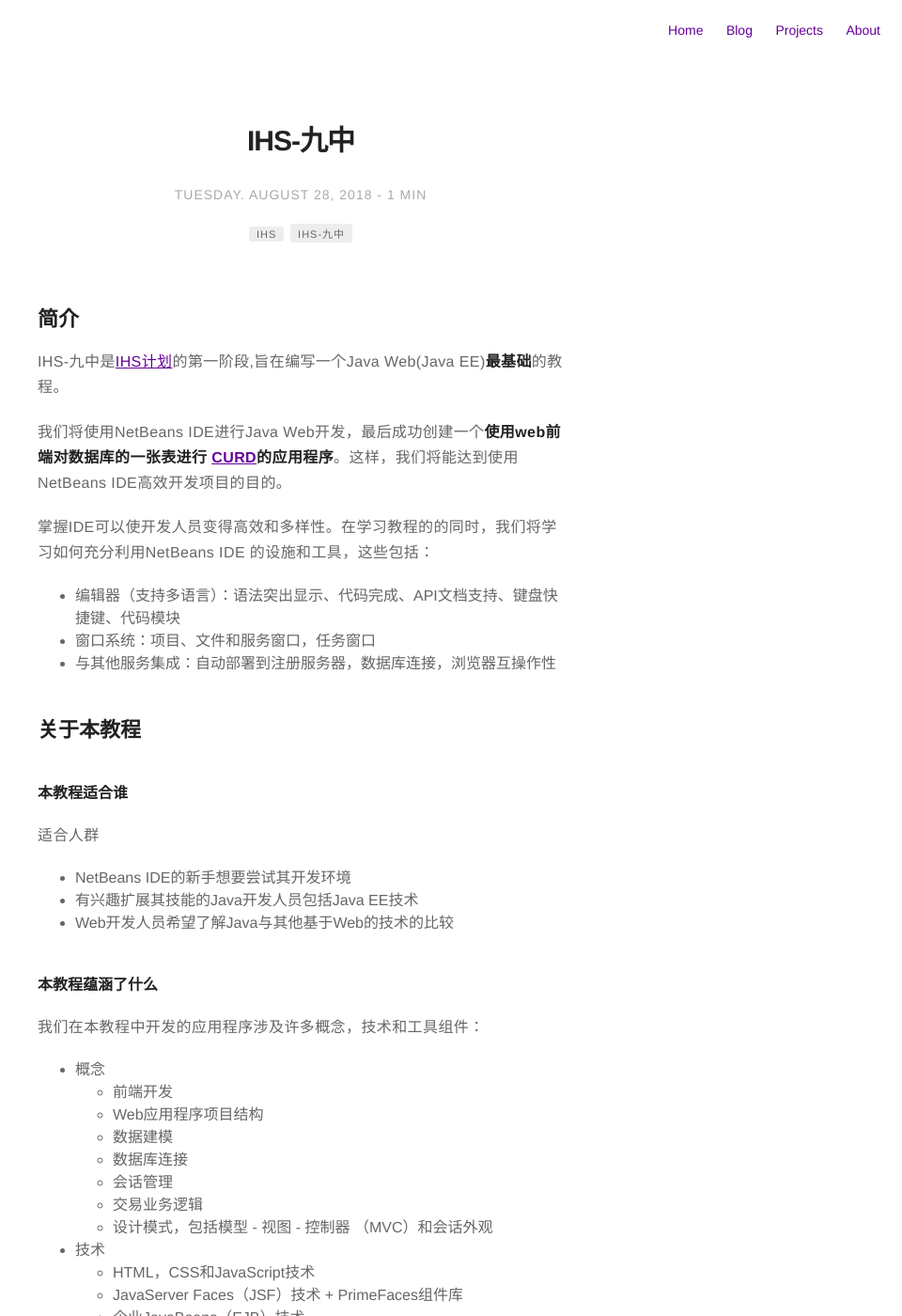
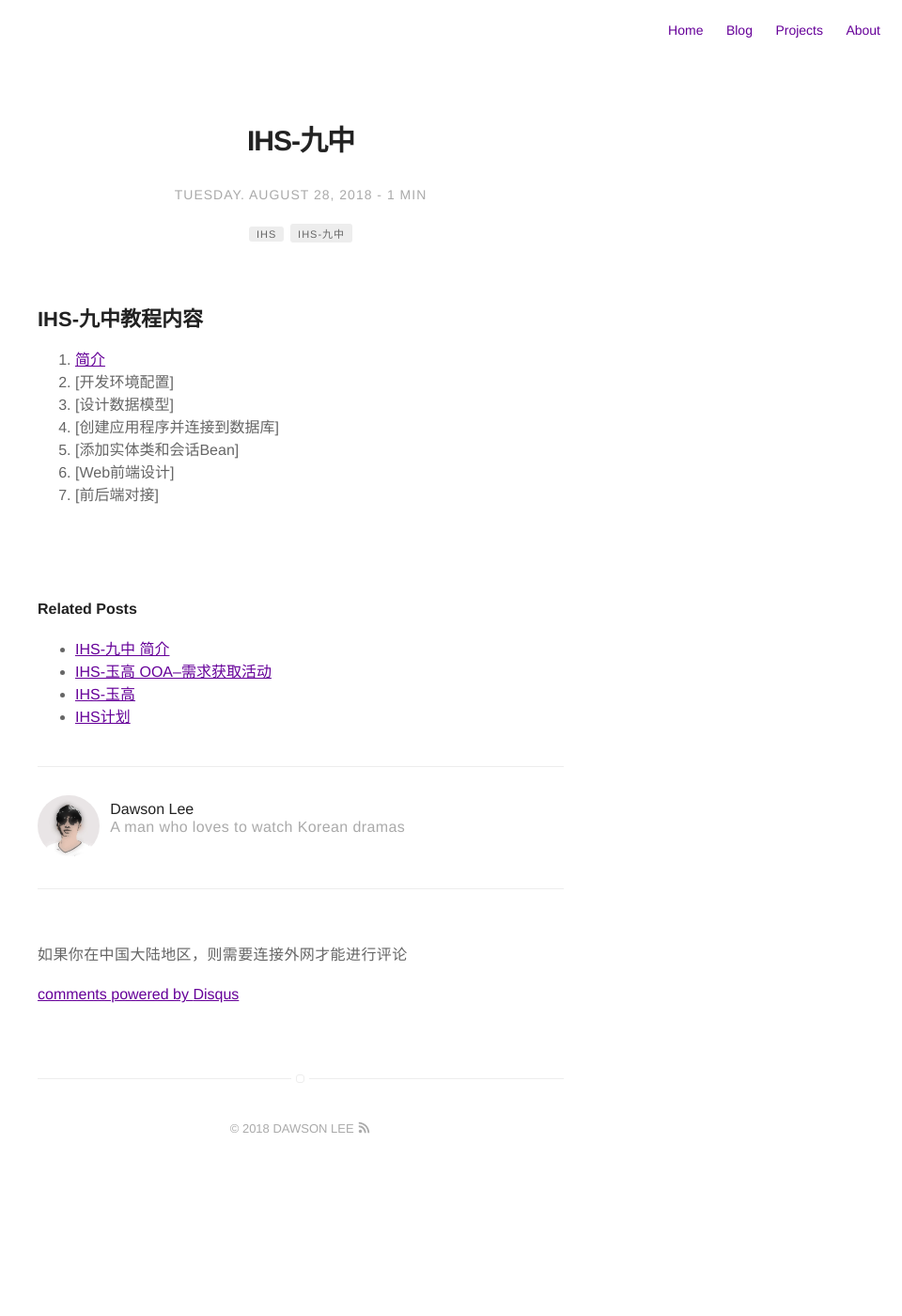
Before and after one commit to dawsonlee1790/dawsonlee1790.github.io, a Jekyll site: the page built from _posts/2018-08-28-IHS-九中.md, in a window 1280 px wide and 1400 px high. Shown: the whole window at 94% size, without its empty margins (320-1280 px from the left). Built offline with Jekyll 4.4.1, drawn with Linux system fonts in a browser that asks for light colours; comment, search, counter and statistics services are not loaded; some of the changed text lies outside the part shown.

Commit message:
编辑文章《IHS-九中》

```diff
--- a/_posts/2018-08-28-IHS-九中.md
+++ b/_posts/2018-08-28-IHS-九中.md
@@ -13,60 +13,13 @@ author: dawsonlee
 
 ---
 
-  [1]: /IHS计划/
-  [2]: https://baike.baidu.com/item/CURD/3031761 "CURD_百度百科"
 
-## 简介
+## IHS-九中教程内容
 
-IHS-九中是[IHS计划][1]的第一阶段,旨在编写一个Java Web(Java EE)**最基础**的教程。
-
-我们将使用NetBeans IDE进行Java Web开发，最后成功创建一个**使用web前端对数据库的一张表进行
-[CURD][2]的应用程序**。这样，我们将能达到使用NetBeans IDE高效开发项目的目的。
-
-掌握IDE可以使开发人员变得高效和多样性。在学习教程的的同时，我们将学习如何充分利用NetBeans IDE
-的设施和工具，这些包括：
-
-*  编辑器（支持多语言）：语法突出显示、代码完成、API文档支持、键盘快捷键、代码模块
-*  窗口系统：项目、文件和服务窗口，任务窗口
-*  与其他服务集成：自动部署到注册服务器，数据库连接，浏览器互操作性
-
-##  关于本教程
-
-####  本教程适合谁
-
-适合人群
-
-*  NetBeans IDE的新手想要尝试其开发环境
-*  有兴趣扩展其技能的Java开发人员包括Java EE技术
-*  Web开发人员希望了解Java与其他基于Web的技术的比较
-
-#### 本教程蕴涵了什么
-
-我们在本教程中开发的应用程序涉及许多概念，技术和工具组件：
-
-*  概念
-    *  前端开发
-    *  Web应用程序项目结构
-    *  数据建模
-    *  数据库连接
-    *  会话管理
-    *  交易业务逻辑
-    *  设计模式，包括模型 - 视图 - 控制器 （MVC）和会话外观
-
-*  技术
-    *  HTML，CSS和JavaScript技术
-    *  JavaServer Faces（JSF）技术 + PrimeFaces组件库
-    *  企业JavaBeans（EJB）技术
-    *  Java持久性API（JPA）
-    *  Java数据库连接（JDBC）
-
-*  开发工具
-    *  NetBeans IDE
-    *  GlassFish，一个Java EE应用程序服务器
-    *  MySQL，一个关系数据库管理服务器（RDBMS）
-    *  MySQL WorkBench，一种可视化数据库设计工具
-
-#### 本教程参考
-
-*  [NetBeans电子商务教程](https://netbeans.org/kb/docs/javaee/ecommerce/intro.html )
-*  [CURD_百度百科][2]
+1. [简介](/IHS-九中-简介)
+2. [开发环境配置]
+3. [设计数据模型]
+4. [创建应用程序并连接到数据库]
+5. [添加实体类和会话Bean]
+6. [Web前端设计]
+7. [前后端对接]
```
